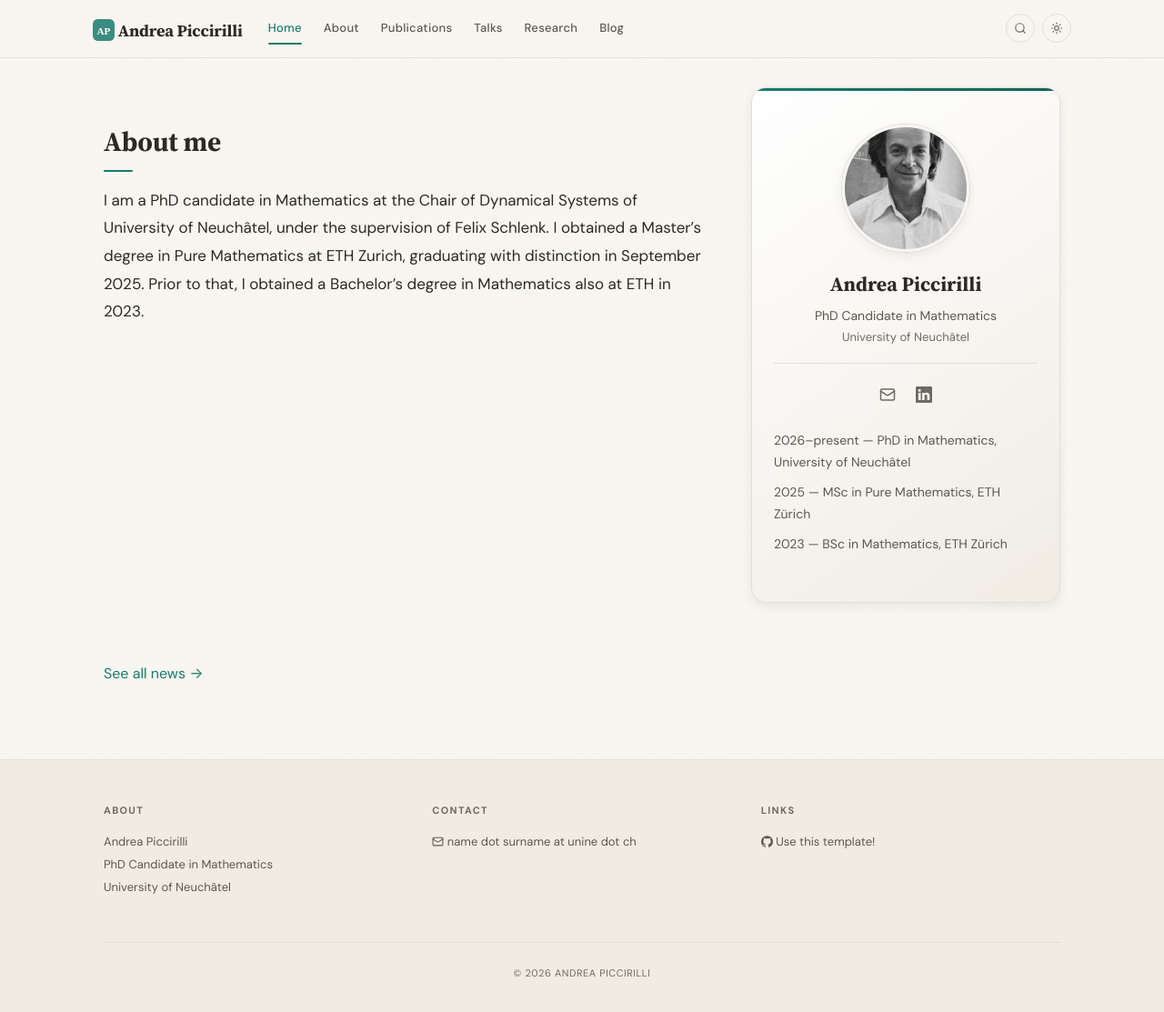
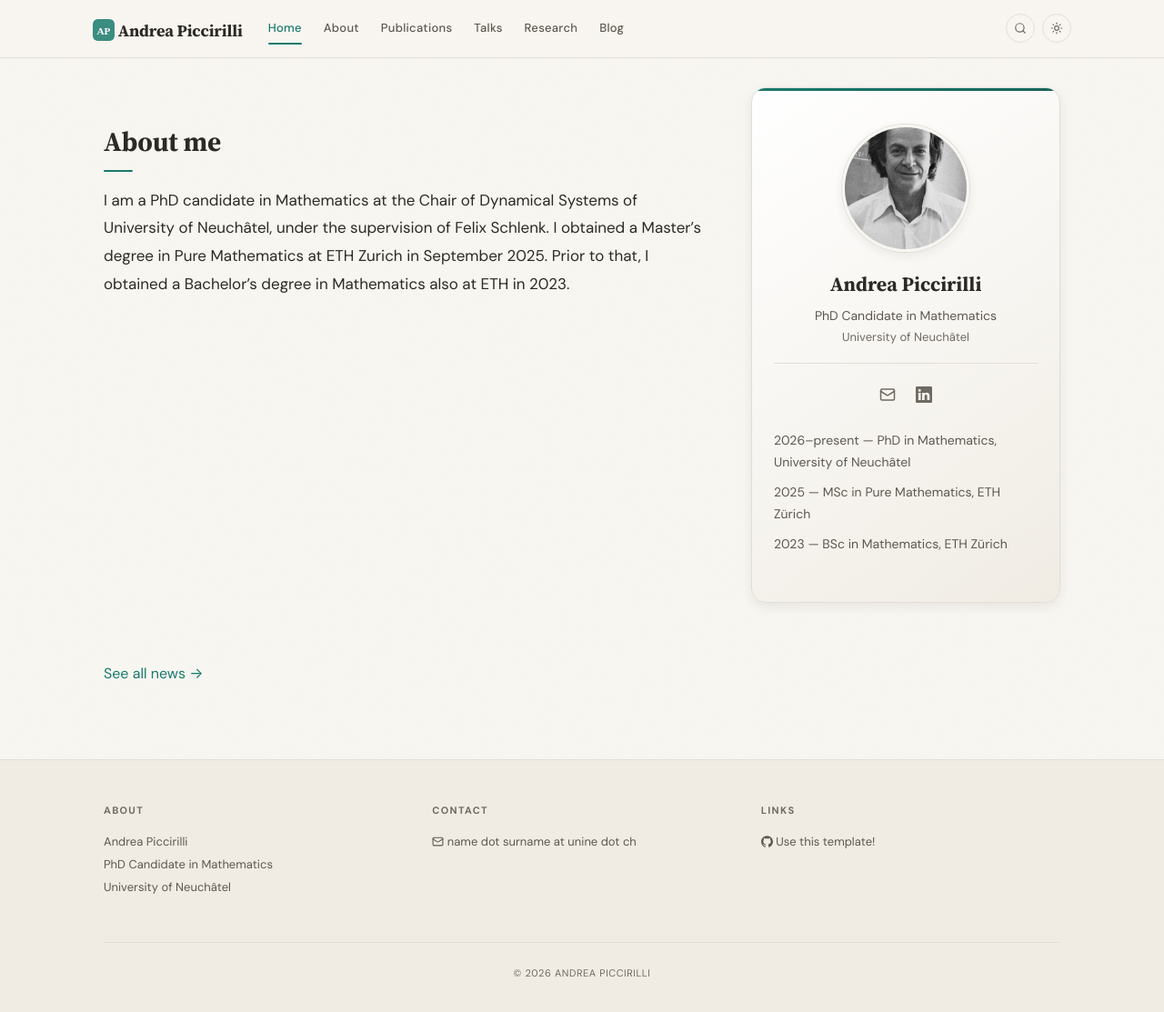
Before and after one commit to andreapiccirilli/andreapiccirilli.github.io, a Jekyll site: the page built from _pages/home.md, in a window 1280 px wide. Shown: the whole page at 91% size. Built offline with Jekyll 4.4.1, drawn with Linux system fonts in a browser that asks for light colours.

Commit message:
Update academic degree timeline in home.md
Revised the timeline of academic degrees for clarity.

```diff
--- a/_pages/home.md
+++ b/_pages/home.md
@@ -8,4 +8,4 @@ permalink: /
 ## About me
 
 I am a PhD candidate in Mathematics at the Chair of Dynamical Systems of University of Neuchâtel, under the supervision of Felix Schlenk.
-I obtained a Master's degree in Pure Mathematics at ETH Zurich, graduating with distinction in September 2025. Prior to that, I obtained a Bachelor's degree in Mathematics also at ETH in 2023.
+I obtained a Master's degree in Pure Mathematics at ETH Zurich in September 2025. Prior to that, I obtained a Bachelor's degree in Mathematics also at ETH in 2023.
```
